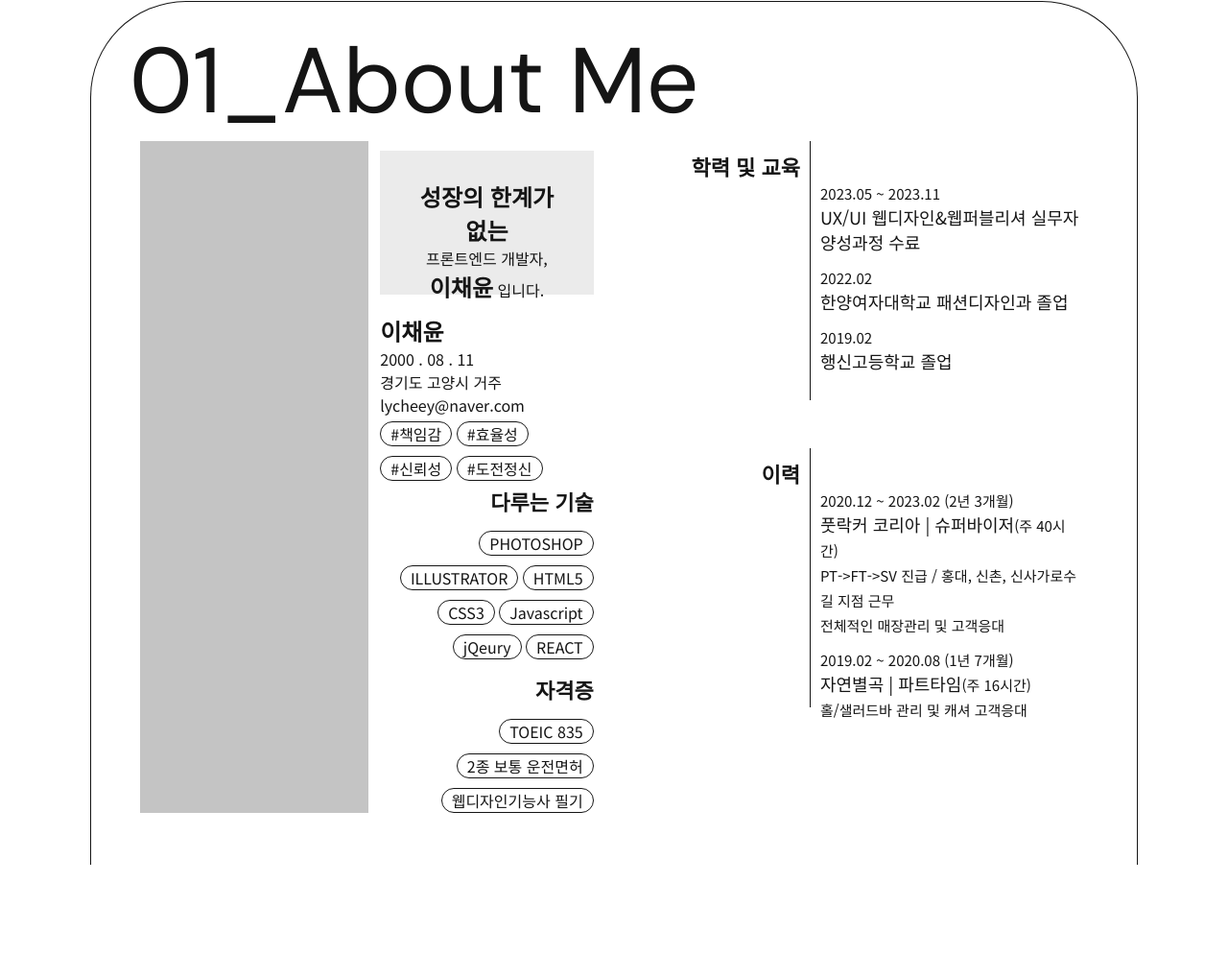
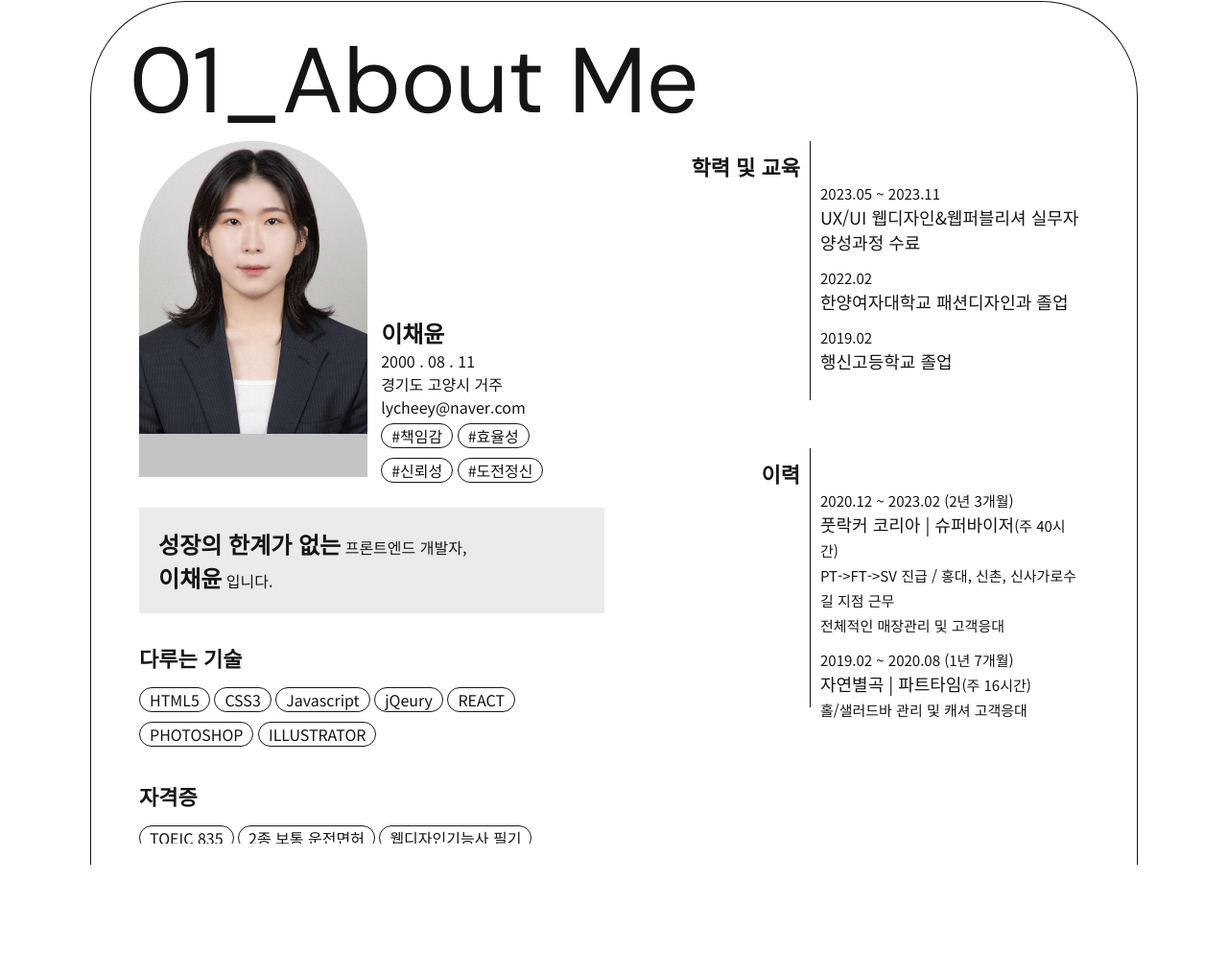
Before and after one commit to Chaeyun-Lee/portfolio, a plain HTML site: page index.html in a window 1280 px wide. Shown: the part 786-1805 px from the top of the page at 96% size. Drawn offline with nearby package versions, Linux system fonts and the light colour scheme.

Commit message:
Add files via upload

```diff
--- a/css/p0_p2css.css
+++ b/css/p0_p2css.css
@@ -120,43 +120,30 @@ main {
   font-family: "Noto Sans KR", sans-serif;
 }
 #page01Left {
-  display: flex;
   width: 48%;
   height: 700px;
-  display: flex;
 }
 #imgWillHere{
+  display: inline-block;
   width:49%;
-  height:100%;
+  height:50%;
   background-color:#c4c4c4;
+  border-radius: 150px 150px 0px 0px;
+  transition: all 0.3s;
+  overflow: hidden;
+}
+#imgWillHere img{
+  width:100%;
+  filter:grayscale(0.2);
+}
+#imgWillHere:hover{
+  border-radius: 150px 0px;
 }
 #page01Info {
+  display: inline-block;
   width: 50%;
-  height: 100%;
+  height: 30%;
   padding: 10px;
-  overflow-y: scroll;
-}
-#page01Info::-webkit-scrollbar {
-  width: 5px;
-}
-#page01Info::-webkit-scrollbar-thumb {
-  border-radius: 25px;
-  background-color: #151515ad;
-}
-#page01Info::-webkit-scrollbar-track {
-  border-radius: 25px;
-  background-color: #ebebeb;
-}
-#infoText {
-  background-color: #ebebeb;
-  height: 150px;
-  text-align: center;
-  padding: 30px;
-  margin-bottom: 20px;
-}
-#infoText span{
-  font-weight: 600;
-  font-size: 24px;
 }
 #personalKw li{
   display: inline-block;
@@ -165,13 +152,38 @@ main {
   border: 1px solid #151515;
   margin:5px 0px;
 }
-#infoSkill p {
-  text-align: right;
+#infoSkill::-webkit-scrollbar {
+  width: 5px;
+}
+#infoSkill::-webkit-scrollbar-thumb {
+  border-radius: 25px;
+  background-color: #151515ad;
+}
+#infoSkill::-webkit-scrollbar-track {
+  border-radius: 25px;
+  background-color: #ebebeb;
+}
+#infoSkill{
+  display: block;
+  width:100%;
+  height:50%;
+  text-align: left;
+  overflow-y: scroll;
+}
+#infoText {
+  background-color: #ebebeb;
+  padding: 20px;
+}
+#infoText span{
+  font-weight: 600;
+  font-size: 24px;
+}
+#infoSkill>p {
   font-size: 22px;
   font-weight: bold;
+  margin-top:30px;
 }
 #infoSkill ul {
-  text-align: right;
   margin: 10px 0px;
 }
 #infoSkill li {
@@ -181,18 +193,6 @@ main {
   margin: 5px 0px;
   border-radius: 30px;
 }
-#infoSkill .Lv3 {
-  color: #ffffff;
-  background-color: #151515;
-}
-#infoSkill .Lv2 {
-  color: #ffffff;
-  background-color: #646464;
-}
-#infoSkill .Lv1 {
-  color: #ffffff;
-  background-color: #c4c4c4;
-}
 #page01Right {
   display: inline-block;
   width: 48%;
@@ -200,7 +200,6 @@ main {
 }
 #page01Edu,
 #page01Work {
-  /* border: 1px solid #151515; */
   display: flex;
   width: 100%;
   height: 270px;
@@ -329,6 +328,7 @@ main {
 .webPjtPhoto {
   width: 49%;
   height: 100%;
+  padding:1%;
   overflow-x: hidden;
 }
 .webPjtPhoto::-webkit-scrollbar {
@@ -342,8 +342,21 @@ main {
   border-radius: 25px;
   background-color: #ebebeb;
 }
+.imgBox{
+  height:fit-content;
+  border-radius: 30px;
+  overflow: hidden;
+  text-align: center;
+}
+
 .webPjtPhoto img {
   width:100%;
+  transform-origin: center 30%;
+  transform: scale(1.2);
+  transition:all 0.3s;
+}
+.webPjtPhoto img:hover{
+  transform: scale(1.7);
 }
 .webPjtText {
   font-family: "Noto Sans KR", sans-serif;
--- a/index.html
+++ b/index.html
@@ -36,14 +36,10 @@
             <div id="innerPage01">
               <section id="page01Left">
                 <div id="imgWillHere">
-                  <img src="" alt="" />
+                  <img src="img/IMG_3828.JPG" alt="" />
                 </div>
                 <div id="page01Info">
-                  <div id="infoText">
-                    <p>
-                      <span>성장의 한계가 없는</span><br> 프론트엔드 개발자,<br> <span>이채윤</span> 입니다.
-                    </p>
-                  </div>
+
                   <h2>이채윤</h2>
                   <p>2000 . 08 . 11</p>
                   <p>경기도 고양시 거주</p>
@@ -54,16 +50,22 @@
                     <li>#신뢰성</li>
                     <li>#도전정신</li>
                   </ul>
+                </div>
                 <div id="infoSkill">
+                  <div id="infoText">
+                    <p>
+                      <span>성장의 한계가 없는</span> 프론트엔드 개발자,<br> <span>이채윤</span> 입니다.
+                    </p>
+                  </div>
                   <p>다루는 기술</p>
                   <ul>
-                      <li>PHOTOSHOP</li>
-                      <li>ILLUSTRATOR</li>
                     <li>HTML5</li>
                     <li>CSS3</li>
                     <li>Javascript</li>
                     <li>jQeury</li>
                     <li>REACT</li>
+                    <li>PHOTOSHOP</li>
+                    <li>ILLUSTRATOR</li>
                   </ul>
                   <p>자격증</p>
                   <ul>
@@ -77,7 +79,6 @@
                     <li>문화/예술/패션 콘텐츠 읽기</li>
                     <li>음악 듣기</li>
                   </ul>
-                  </div>
                 </div>
               </section>
               <section id="page01Right">
@@ -133,9 +134,9 @@
                     <ul class="pjtDetails">
                       <li class="pjtDetail">
                         <div class="webPjtPhoto">
-                          <img src="img/MockupFile-3.png" alt="" />
-                          <img src="img/MockupFile-1.png" alt="" />
-                          <img src="img/MockupFile-2.png" alt="" />
+                          <div class="imgBox"><img src="img/MockupFile-3.png" alt="" /></div>
+                          <div class="imgBox"><img src="img/MockupFile-1.png" alt="" /></div>
+                          <div class="imgBox"><img src="img/MockupFile-2.png" alt="" /></div>
                           <!-- 사진 클릭하면 라이트박스 나오기-->
                         </div>
                         <div class="webPjtText">
@@ -151,7 +152,7 @@
                           <div class="webInfoText">
                             <p>32시간</p>
                             <p>100% (개인)</p>
-                            <p>Landing Page, Dropdown Menu</p>
+                            <p>Landing Page(Dropdown Menu)</p>
                             <p>HTML5, CSS3, Javascript</p>
                           </div>
                           <button><a href="https://www.adidas.co.kr/" target="_blank">기존 페이지</a></button>
```
Also changed, not shown: img/IMG_3828.JPG (added). Lines whose indentation alone changed are shown as unchanged.
